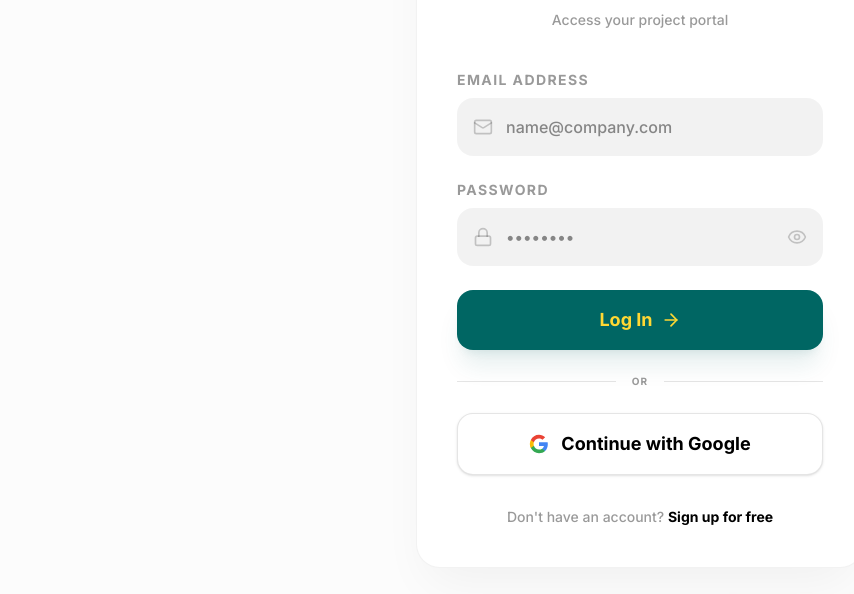
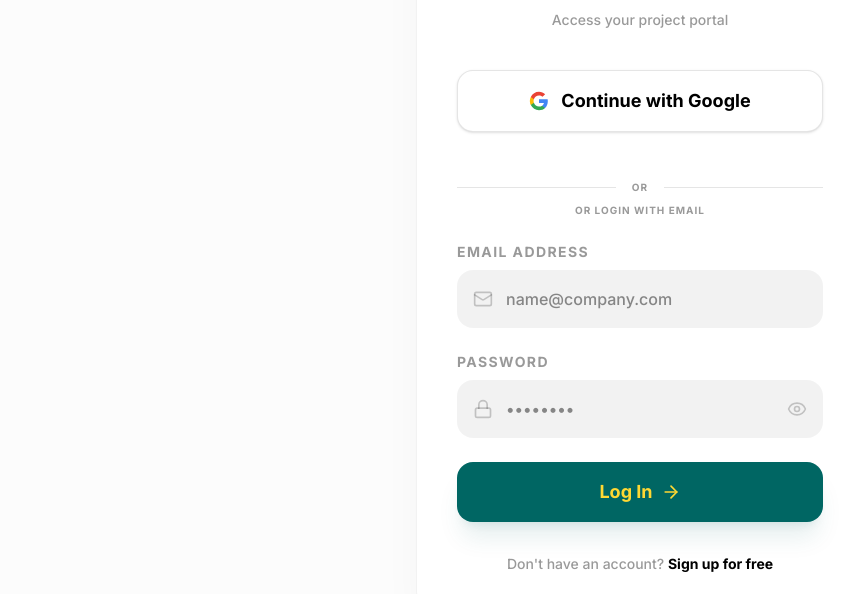
Before and after one commit to PRKIT-a20/Platform-PRK-GRAPHICZ, a React (Vite) app: page /login in a window 1280 px wide. Shown: the part 296-890 px from the top of the page, without its empty margins (0-854 px from the left). Built offline with nearby package versions, Linux system fonts and the light colour scheme; no server answers; a web font is replaced by a local one.

Commit message:
feat: Enhance authentication and UI
Introduce Google Sign-In for faster user onboarding. Improve error handling in AuthContext for more robust session management. Update the Footer component to include a WhatsApp icon. Add a new `subtext` prop to AuthDivider for more contextual information.

```diff
--- a/src/components/AuthDivider.tsx
+++ b/src/components/AuthDivider.tsx
@@ -2,17 +2,25 @@
 
 interface AuthDividerProps {
   text?: string;
+  subtext?: string;
   className?: string;
 }
 
-const AuthDivider: React.FC<AuthDividerProps> = ({ text = "OR", className = "" }) => {
+const AuthDivider: React.FC<AuthDividerProps> = ({ text = "OR", subtext, className = "" }) => {
   return (
-    <div className={`relative flex items-center py-6 ${className}`} id="auth-divider">
-      <div className="flex-grow border-t border-black/10" id="auth-divider-line-left"></div>
-      <span className="flex-shrink mx-4 text-black/40 font-bold uppercase tracking-widest text-[10px]" id="auth-divider-text">
-        {text}
-      </span>
-      <div className="flex-grow border-t border-black/10" id="auth-divider-line-right"></div>
+    <div className={`relative flex flex-col items-center py-6 ${className}`} id="auth-divider">
+      <div className="w-full flex items-center">
+        <div className="flex-grow border-t border-black/10" id="auth-divider-line-left"></div>
+        <span className="flex-shrink mx-4 text-black/40 font-bold uppercase tracking-widest text-[10px]" id="auth-divider-text">
+          {text}
+        </span>
+        <div className="flex-grow border-t border-black/10" id="auth-divider-line-right"></div>
+      </div>
+      {subtext && (
+        <span className="mt-2 text-black/40 font-bold uppercase tracking-widest text-[10px]" id="auth-divider-subtext">
+          {subtext}
+        </span>
+      )}
     </div>
   );
 };
--- a/src/components/Footer.tsx
+++ b/src/components/Footer.tsx
@@ -2,6 +2,18 @@
 import { Link } from 'react-router-dom';
 import Logo from './Logo';
 import { Mail, Phone, Facebook, Linkedin } from 'lucide-react';
+
+const WhatsAppIcon = ({ size = 18 }: { size?: number }) => (
+  <svg
+    width={size}
+    height={size}
+    viewBox="0 0 24 24"
+    fill="currentColor"
+    xmlns="http://www.w3.org/2000/svg"
+  >
+    <path d="M17.472 14.382c-.297-.149-1.758-.867-2.03-.967-.273-.099-.471-.148-.67.15-.197.297-.767.966-.94 1.164-.173.199-.347.223-.644.075-.297-.15-1.255-.463-2.39-1.475-.883-.788-1.48-1.761-1.653-2.059-.173-.297-.018-.458.13-.606.134-.133.298-.347.446-.52.149-.174.198-.298.298-.497.099-.198.05-.371-.025-.52-.075-.149-.669-1.612-.916-2.207-.242-.579-.487-.5-.669-.51-.173-.008-.371-.01-.57-.01-.198 0-.52.074-.792.372-.272.297-1.04 1.016-1.04 2.479 0 1.462 1.065 2.875 1.213 3.074.149.198 2.096 3.2 5.077 4.487.709.306 1.262.489 1.694.625.712.227 1.36.195 1.871.118.571-.085 1.758-.719 2.006-1.413.248-.694.248-1.289.173-1.413-.074-.124-.272-.198-.57-.347m-5.421 7.403h-.004a9.87 9.87 0 01-5.031-1.378l-.361-.214-3.741.982.998-3.648-.235-.374a9.86 9.86 0 01-1.51-5.26c.001-5.45 4.436-9.884 9.888-9.884 2.64 0 5.122 1.03 6.988 2.898a9.825 9.825 0 012.893 6.994c-.003 5.45-4.437 9.884-9.885 9.884m8.413-18.297A11.815 11.815 0 0012.05 0C5.495 0 .16 5.335.157 11.892c0 2.096.547 4.142 1.588 5.945L.057 24l6.305-1.654a11.882 11.882 0 005.683 1.448h.005c6.554 0 11.89-5.335 11.893-11.893a11.821 11.821 0 00-3.48-8.413z"/>
+  </svg>
+);
 
 const Footer = () => {
   const currentYear = new Date().getFullYear();
@@ -22,6 +34,7 @@
               target="_blank"
               rel="noopener noreferrer"
               className="p-2 bg-brand-primary/5 text-brand-primary rounded-full hover:bg-brand-primary/10 transition-colors"
+              title="Facebook"
             >
               <Facebook size={18} />
             </a>
@@ -30,8 +43,18 @@
               target="_blank"
               rel="noopener noreferrer"
               className="p-2 bg-brand-primary/5 text-brand-primary rounded-full hover:bg-brand-primary/10 transition-colors"
+              title="LinkedIn"
             >
               <Linkedin size={18} />
+            </a>
+            <a
+              href="https://wa.me/5977174880"
+              target="_blank"
+              rel="noopener noreferrer"
+              className="p-2 bg-brand-primary/5 text-brand-primary rounded-full hover:bg-brand-primary/10 transition-colors"
+              title="WhatsApp"
+            >
+              <WhatsAppIcon size={18} />
             </a>
           </div>
         </div>
--- a/src/context/AuthContext.tsx
+++ b/src/context/AuthContext.tsx
@@ -55,7 +55,15 @@
 
   useEffect(() => {
     // Check active sessions and sets the user
-    supabase.auth.getSession().then(({ data: { session } }) => {
+    supabase.auth.getSession().then(({ data: { session }, error }) => {
+      if (error) {
+        console.error('Session error:', error.message);
+        // Clear invalid session
+        supabase.auth.signOut().catch(console.error);
+        setUser(null);
+        setLoading(false);
+        return;
+      }
       if (session?.user) {
         fetchUserProfile(session.user);
       } else {
@@ -64,8 +72,11 @@
     });
 
     // Listen for changes on auth state (logged in, signed out, etc.)
-    const { data: { subscription } } = supabase.auth.onAuthStateChange((_event, session) => {
-      if (session?.user) {
+    const { data: { subscription } } = supabase.auth.onAuthStateChange((event, session) => {
+      if (event === 'SIGNED_OUT') {
+        setUser(null);
+        setLoading(false);
+      } else if (session?.user) {
         fetchUserProfile(session.user);
       } else {
         setUser(null);
--- a/src/pages/Login.tsx
+++ b/src/pages/Login.tsx
@@ -134,6 +134,37 @@
           </div>
         )}
 
+        <div className="mb-6">
+          <button
+            type="button"
+            onClick={handleGoogleLogin}
+            disabled={loading}
+            className="w-full py-4 bg-white border border-black/10 text-black rounded-2xl font-bold text-lg hover:bg-black/5 transition-all flex items-center justify-center gap-3 shadow-sm disabled:opacity-50"
+          >
+            <svg className="w-5 h-5" viewBox="0 0 24 24">
+              <path
+                d="M22.56 12.25c0-.78-.07-1.53-.2-2.25H12v4.26h5.92c-.26 1.37-1.04 2.53-2.21 3.31v2.77h3.57c2.08-1.92 3.28-4.74 3.28-8.09z"
+                fill="#4285F4"
+              />
+              <path
+                d="M12 23c2.97 0 5.46-.98 7.28-2.66l-3.57-2.77c-.98.66-2.23 1.06-3.71 1.06-2.86 0-5.29-1.93-6.16-4.53H2.18v2.84C3.99 20.53 7.7 23 12 23z"
+                fill="#34A853"
+              />
+              <path
+                d="M5.84 14.09c-.22-.66-.35-1.36-.35-2.09s.13-1.43.35-2.09V7.07H2.18C1.43 8.55 1 10.22 1 12s.43 3.45 1.18 4.93l2.85-2.22.81-.62z"
+                fill="#FBBC05"
+              />
+              <path
+                d="M12 5.38c1.62 0 3.06.56 4.21 1.64l3.15-3.15C17.45 2.09 14.97 1 12 1 7.7 1 3.99 3.47 2.18 7.07l3.66 2.84c.87-2.6 3.3-4.53 6.16-4.53z"
+                fill="#EA4335"
+              />
+            </svg>
+            Continue with Google
+          </button>
+        </div>
+
+        <AuthDivider subtext="or login with email" />
+
         <form onSubmit={handleSubmit} className="space-y-6">
           <div>
             <label className="block text-sm font-bold uppercase tracking-widest text-black/40 mb-2">Email Address</label>
@@ -186,37 +217,6 @@
           </button>
         </form>
 
-        <AuthDivider />
-
-        <div className="mb-6">
-          <button
-            type="button"
-            onClick={handleGoogleLogin}
-            disabled={loading}
-            className="w-full py-4 bg-white border border-black/10 text-black rounded-2xl font-bold text-lg hover:bg-black/5 transition-all flex items-center justify-center gap-3 shadow-sm disabled:opacity-50"
-          >
-            <svg className="w-5 h-5" viewBox="0 0 24 24">
-              <path
-                d="M22.56 12.25c0-.78-.07-1.53-.2-2.25H12v4.26h5.92c-.26 1.37-1.04 2.53-2.21 3.31v2.77h3.57c2.08-1.92 3.28-4.74 3.28-8.09z"
-                fill="#4285F4"
-              />
-              <path
-                d="M12 23c2.97 0 5.46-.98 7.28-2.66l-3.57-2.77c-.98.66-2.23 1.06-3.71 1.06-2.86 0-5.29-1.93-6.16-4.53H2.18v2.84C3.99 20.53 7.7 23 12 23z"
-                fill="#34A853"
-              />
-              <path
-                d="M5.84 14.09c-.22-.66-.35-1.36-.35-2.09s.13-1.43.35-2.09V7.07H2.18C1.43 8.55 1 10.22 1 12s.43 3.45 1.18 4.93l2.85-2.22.81-.62z"
-                fill="#FBBC05"
-              />
-              <path
-                d="M12 5.38c1.62 0 3.06.56 4.21 1.64l3.15-3.15C17.45 2.09 14.97 1 12 1 7.7 1 3.99 3.47 2.18 7.07l3.66 2.84c.87-2.6 3.3-4.53 6.16-4.53z"
-                fill="#EA4335"
-              />
-            </svg>
-            Continue with Google
-          </button>
-        </div>
-
         <p className="mt-8 text-center text-sm font-medium text-black/40">
           Don't have an account?{' '}
           <Link to="/register" className="text-black font-bold hover:underline">
--- a/src/pages/Register.tsx
+++ b/src/pages/Register.tsx
@@ -195,6 +195,37 @@
 
         {step === 'register' ? (
           <>
+            <div className="mb-6">
+              <button
+                type="button"
+                onClick={handleGoogleSignUp}
+                disabled={loading}
+                className="w-full py-4 bg-white border border-black/10 text-black rounded-2xl font-bold text-lg hover:bg-black/5 transition-all flex items-center justify-center gap-3 shadow-sm disabled:opacity-50"
+              >
+                <svg className="w-5 h-5" viewBox="0 0 24 24">
+                  <path
+                    d="M22.56 12.25c0-.78-.07-1.53-.2-2.25H12v4.26h5.92c-.26 1.37-1.04 2.53-2.21 3.31v2.77h3.57c2.08-1.92 3.28-4.74 3.28-8.09z"
+                    fill="#4285F4"
+                  />
+                  <path
+                    d="M12 23c2.97 0 5.46-.98 7.28-2.66l-3.57-2.77c-.98.66-2.23 1.06-3.71 1.06-2.86 0-5.29-1.93-6.16-4.53H2.18v2.84C3.99 20.53 7.7 23 12 23z"
+                    fill="#34A853"
+                  />
+                  <path
+                    d="M5.84 14.09c-.22-.66-.35-1.36-.35-2.09s.13-1.43.35-2.09V7.07H2.18C1.43 8.55 1 10.22 1 12s.43 3.45 1.18 4.93l2.85-2.22.81-.62z"
+                    fill="#FBBC05"
+                  />
+                  <path
+                    d="M12 5.38c1.62 0 3.06.56 4.21 1.64l3.15-3.15C17.45 2.09 14.97 1 12 1 7.7 1 3.99 3.47 2.18 7.07l3.66 2.84c.87-2.6 3.3-4.53 6.16-4.53z"
+                    fill="#EA4335"
+                  />
+                </svg>
+                Continue with Google
+              </button>
+            </div>
+
+            <AuthDivider subtext="or sign up with email" />
+
             <form onSubmit={handleSubmit} className="space-y-6">
               <div>
                 <label className="block text-sm font-bold uppercase tracking-widest text-black/40 mb-2">Full Name</label>
@@ -321,37 +352,6 @@
                 )}
               </button>
             </form>
-
-            <AuthDivider />
-
-            <div className="mb-6">
-              <button
-                type="button"
-                onClick={handleGoogleSignUp}
-                disabled={loading}
-                className="w-full py-4 bg-white border border-black/10 text-black rounded-2xl font-bold text-lg hover:bg-black/5 transition-all flex items-center justify-center gap-3 shadow-sm disabled:opacity-50"
-              >
-                <svg className="w-5 h-5" viewBox="0 0 24 24">
-                  <path
-                    d="M22.56 12.25c0-.78-.07-1.53-.2-2.25H12v4.26h5.92c-.26 1.37-1.04 2.53-2.21 3.31v2.77h3.57c2.08-1.92 3.28-4.74 3.28-8.09z"
-                    fill="#4285F4"
-                  />
-                  <path
-                    d="M12 23c2.97 0 5.46-.98 7.28-2.66l-3.57-2.77c-.98.66-2.23 1.06-3.71 1.06-2.86 0-5.29-1.93-6.16-4.53H2.18v2.84C3.99 20.53 7.7 23 12 23z"
-                    fill="#34A853"
-                  />
-                  <path
-                    d="M5.84 14.09c-.22-.66-.35-1.36-.35-2.09s.13-1.43.35-2.09V7.07H2.18C1.43 8.55 1 10.22 1 12s.43 3.45 1.18 4.93l2.85-2.22.81-.62z"
-                    fill="#FBBC05"
-                  />
-                  <path
-                    d="M12 5.38c1.62 0 3.06.56 4.21 1.64l3.15-3.15C17.45 2.09 14.97 1 12 1 7.7 1 3.99 3.47 2.18 7.07l3.66 2.84c.87-2.6 3.3-4.53 6.16-4.53z"
-                    fill="#EA4335"
-                  />
-                </svg>
-                Continue with Google
-              </button>
-            </div>
           </>
         ) : (
           <div className="space-y-6">
```
